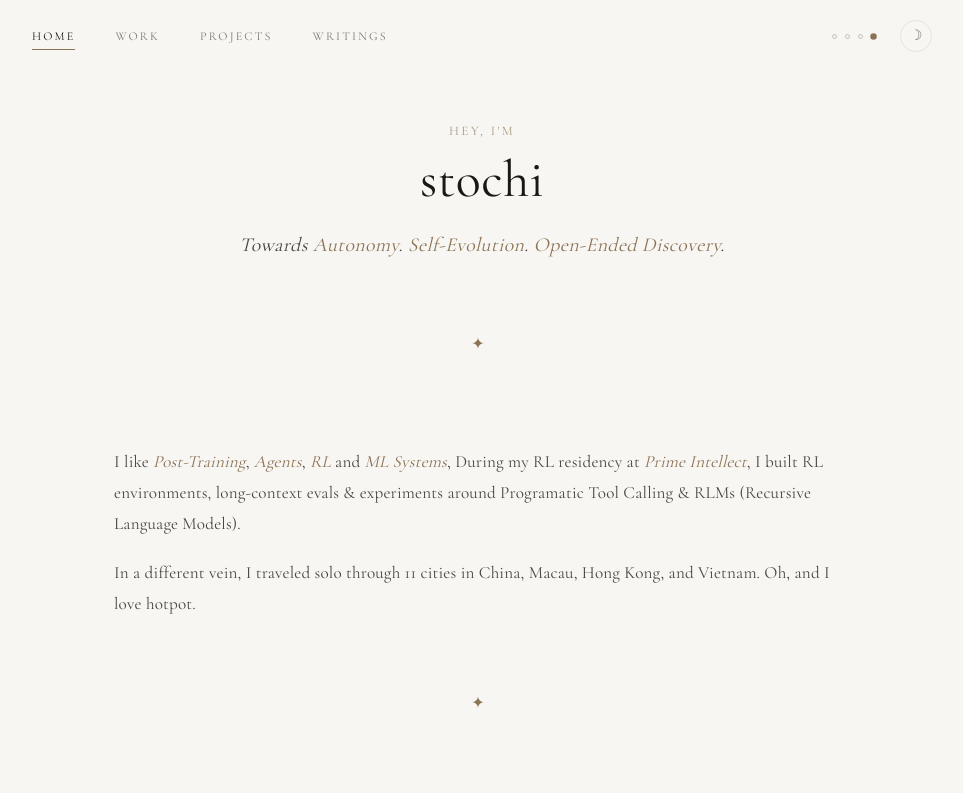
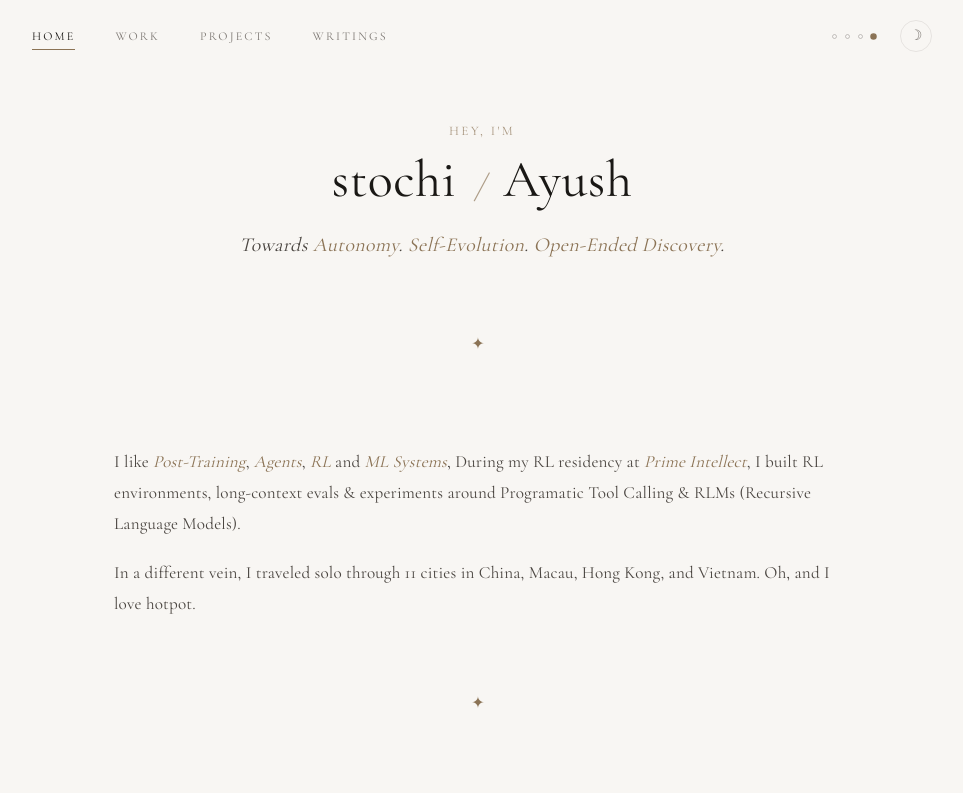
Before and after one commit to stochi0/personal-page, a Next.js app: page / in a window 1280 px wide. Shown: the top 793 px of the page, without its empty margins (158-1121 px from the left). Built offline with nearby package versions, Linux system fonts and the light colour scheme.

Commit message:
Refactor HeroSection to display full name with alias, update profile structure to include displayName, and enhance social links with LinkedIn. Update CSS for hero name styling.

```diff
--- a/src/components/home/HomeSections.tsx
+++ b/src/components/home/HomeSections.tsx
@@ -17,7 +17,13 @@ export function HeroSection() {
   return (
     <header className="section page-title-section home-hero-section">
       <p className="hero-greeting">Hey, I&apos;m</p>
-      <h1 className="page-title">{profile.name}</h1>
+      <h1 className="page-title hero-name">
+        <span>{profile.displayName.alias}</span>
+        <span className="hero-name-divider" aria-hidden="true">
+          /
+        </span>
+        <span>{profile.displayName.realName}</span>
+      </h1>
       {profile.bio.map((paragraph, index) => (
         <p
           key={paragraph}
--- a/src/content/home.ts
+++ b/src/content/home.ts
@@ -15,5 +15,5 @@ export const siteDescription = nowSection.paragraphs
 
 export const connectCopy = {
   heading: "Connect",
-  body: "Always up for interesting conversations. You'll find me on Twitter, or by email.",
+  body: "Always up for interesting conversations. You'll find me on Twitter, LinkedIn, or by email.",
 } as const;
--- a/src/content/profile.ts
+++ b/src/content/profile.ts
@@ -2,6 +2,10 @@ import type { Profile, SocialLink } from "./types";
 
 export const profile = {
   name: "stochi",
+  displayName: {
+    alias: "stochi",
+    realName: "Ayush",
+  },
   title: "Stochi",
   bio: ["Towards {Autonomy}. {Self-Evolution}. {Open-Ended Discovery}."],
   heroQuotes: [
@@ -27,11 +31,13 @@ Keep moving forward.
 export const social = {
   email: "heystochi@gmail.com",
   twitter: "https://x.com/stochi0",
+  linkedin: "https://www.linkedin.com/in/ayushbodade",
   github: "https://github.com/stochi0",
 };
 
 export const socialLinks = [
   { label: "Email", href: `mailto:${social.email}`, external: false },
   { label: "Twitter", href: social.twitter, external: true },
+  { label: "LinkedIn", href: social.linkedin, external: true },
   { label: "GitHub", href: social.github, external: true },
 ] as const satisfies readonly SocialLink[];
--- a/src/content/types.ts
+++ b/src/content/types.ts
@@ -6,6 +6,10 @@ export type PageMeta = {
 
 export type Profile = {
   name: string;
+  displayName: {
+    alias: string;
+    realName: string;
+  };
   title: string;
   bio: string[];
   heroQuotes: string[];
--- a/src/styles/page-structure.css
+++ b/src/styles/page-structure.css
@@ -40,6 +40,21 @@
 .home-hero-section .page-title {
   font-size: 3.25rem;
   line-height: 1;
+}
+
+.hero-name {
+  display: inline-flex;
+  align-items: baseline;
+  justify-content: center;
+  gap: 0.34em;
+  flex-wrap: wrap;
+}
+
+.hero-name-divider {
+  color: var(--accent);
+  font-size: 0.62em;
+  font-style: italic;
+  opacity: 0.68;
 }
 
 .hero-bio-primary {
@@ -484,6 +499,10 @@
     margin-top: 0.82rem;
   }
 
+  .hero-name {
+    gap: 0.26em;
+  }
+
   .editorial-chapter + .editorial-chapter {
     margin-top: 2.45rem;
   }
```
